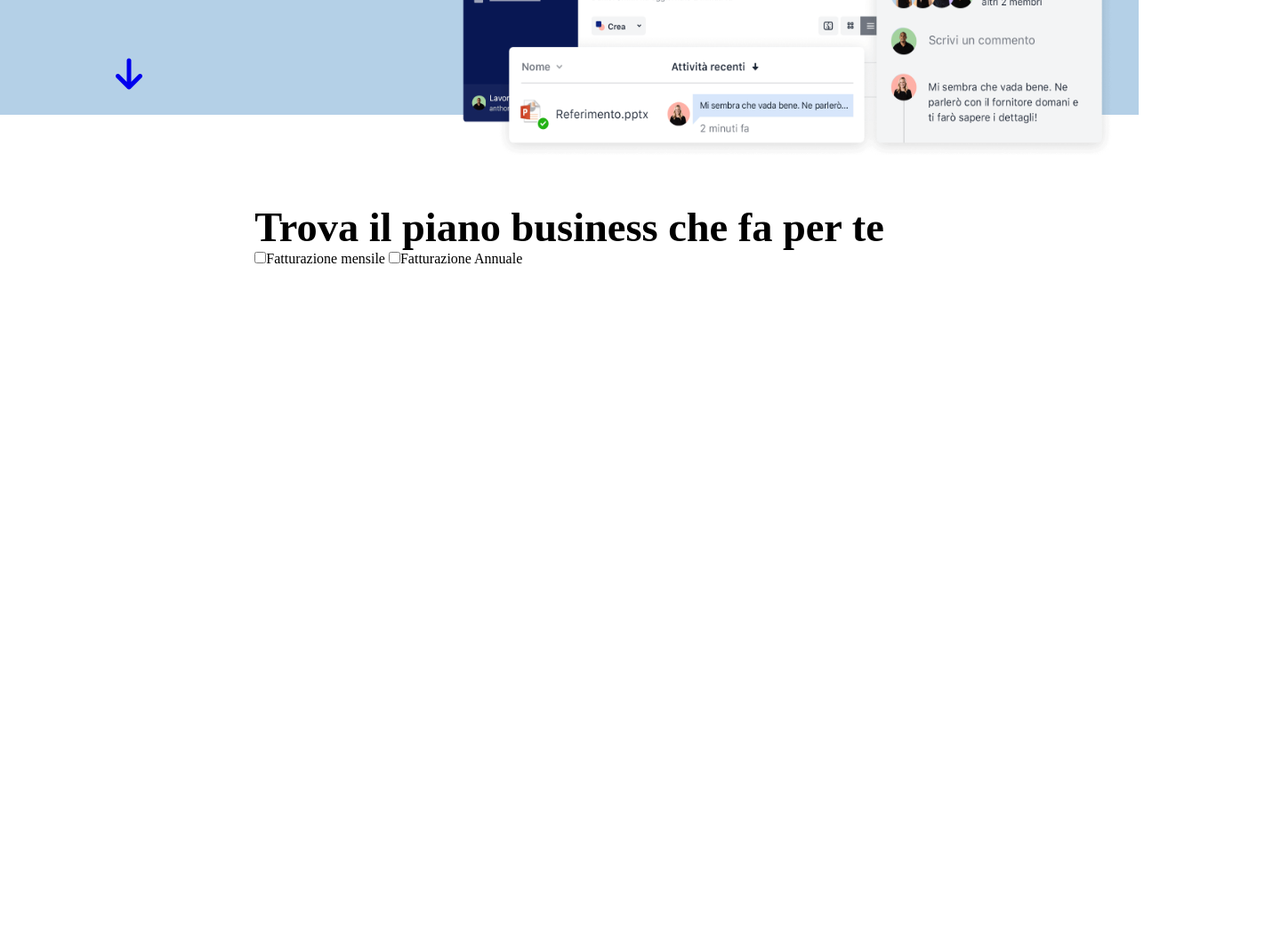
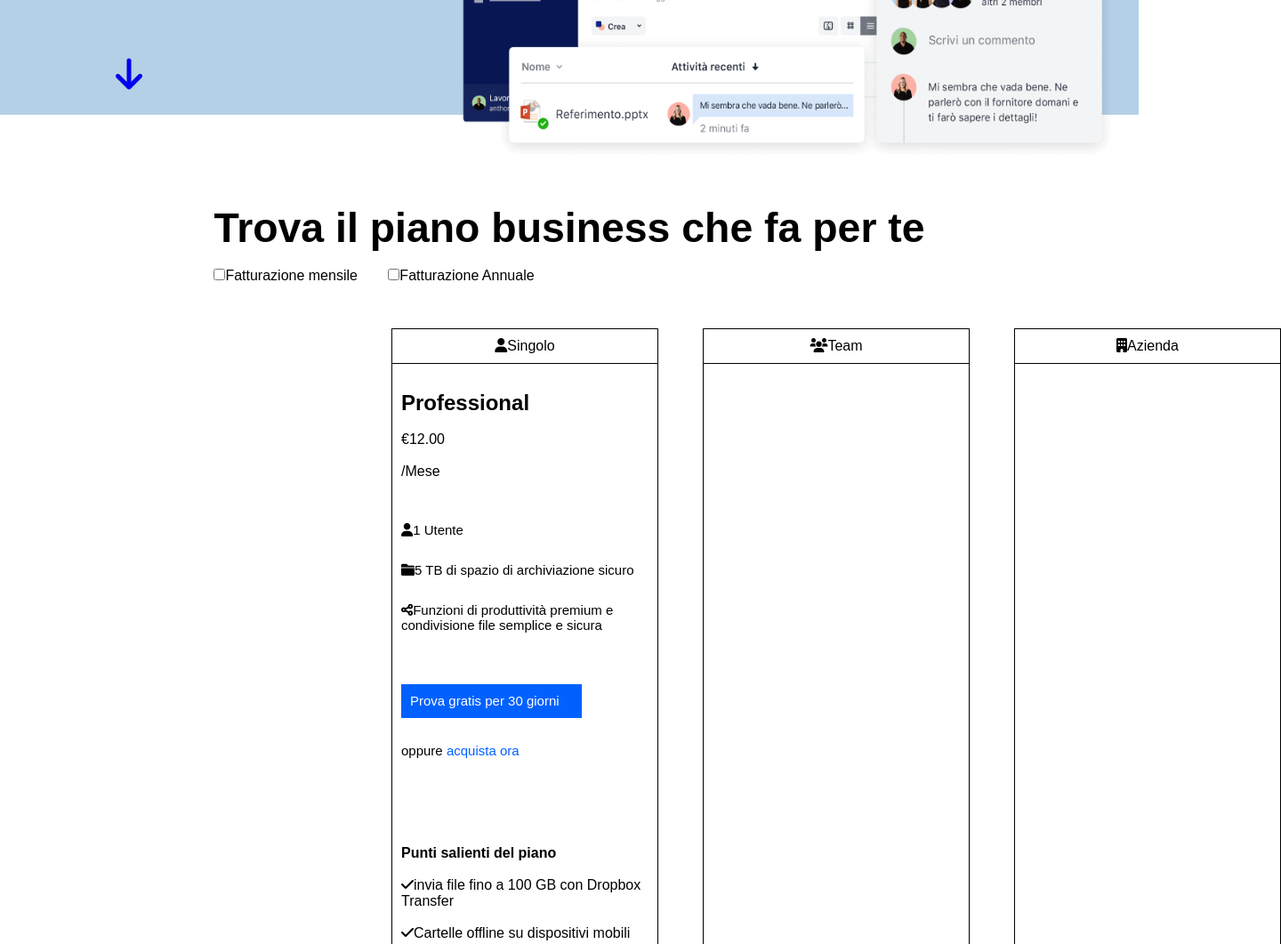
Before and after one commit to Lykanos94/htmlcss-dropbox, a plain HTML site: page index.html in a window 1280 px wide. Shown: the part 691-1752 px from the top of the page at 89% size, 1440 px wide, since content can reach past the window. Before the commit the page ends 991 px from the top, so only its background shows below. Drawn offline with Linux system fonts and the light colour scheme.

Commit message:
third-commit

```diff
--- a/index.html
+++ b/index.html
@@ -91,12 +91,91 @@
             <div class="second-section-container">
 
                 <h2 class="second-section-h2">Trova il piano business che fa per te</h2>
-
+                <br>
                 <span class="span-left"><input type="checkbox">Fatturazione mensile</span>
 
                 <span class="span-rigth"><input type="checkbox">Fatturazione Annuale</span>
 
             </div>
+<!-- seconda sezione container fine -->
+<!-- altro container sezione second -->
+            <div class="div-container">
+
+                    <div class="div-single">
+
+                        <div class="div-sotto-single">
+                            <span><i class="fa-sharp-duotone fa-solid fa-user"></i>Singolo</span>
+
+                        </div>
+
+                        <div class="div-sotto-sotto-single">
+
+                            <h2>Professional</h2>
+
+                            <br>
+
+                            <span>&euro;12.00</span>
+
+                            <br>
+
+                            <span>/Mese</span>
+
+                            <br>
+
+                            <span class="span-utente"><i class="fa-sharp-duotone fa-solid fa-user"></i>1 Utente</span>
+
+                            <br>
+
+                            <span class="span-5tb"><i class="fa-sharp-duotone fa-solid fa-folder"></i>5 TB di spazio di archiviazione sicuro</span>
+
+                            <br>
+
+                            <span class="span-funzioni"><i class="fa-sharp fa-solid fa-share-nodes"></i>Funzioni di produttività premium e condivisione file semplice e sicura</span>
+
+                            <br>
+
+                            <span class="span-prova-gratis"><a href="#">Prova gratis per 30 giorni</a></span>
+
+                            <br>
+
+                            <span class="span-oppure">oppure <a href="#">acquista ora</a></span>
+
+                            <br>
+
+                            <span class="punti-salienti">Punti salienti del piano</span>
+
+                            <br>
+
+                            <span class="span-check"><i class="fa-sharp-duotone fa-solid fa-check"></i>invia file fino a 100 GB con Dropbox Transfer</span>
+
+                            <br>
+
+                            <span class="span-check"><i class="fa-sharp-duotone fa-solid fa-check"></i>Cartelle offline su dispositivi mobili</span>
+
+                        </div>
+                    </div>
+
+                    <div class="div-team">
+
+                        <div class="div-sotto-team"><i class="fa-sharp-duotone fa-solid fa-users"></i>Team</div>
+
+                    </div>
+
+                    <div class="div-business">
+
+                        <div class="div-sotto-business"><i class="fa-sharp-duotone fa-solid fa-building"></i>Azienda</div>
+
+                    </div>
+
+                    <div class="div-team-2">
+
+                        <div class="div-sotto-team"><i class="fa-sharp-duotone fa-solid fa-users"></i>Team</div>
+
+                    </div>
+
+            </div>
+
+
 
         </section>
 
--- a/style.css
+++ b/style.css
@@ -5,6 +5,8 @@
     padding: 0;
 
     box-sizing: border-box;
+
+    font-family: Arial, Helvetica, sans-serif;
 
 }
 
@@ -150,7 +152,7 @@ header {
 
 }
 
-.fa-sharp-duotone {
+.fa-arrow-down {
 
     font-size: 40px;
 
@@ -189,7 +191,13 @@ header {
 
     justify-content: center;
 
+    align-items: center;
+
+    flex-wrap: wrap;
+
     margin-top: 100px;
+
+    padding-bottom: 500;
 
 }
 
@@ -198,3 +206,173 @@ header {
     font-size: 2.9rem;
 
 }
+
+.span-rigth {
+
+    margin-left: 30px;
+
+}
+/* seconda sezione container fine  */
+/* altro container sezione second */
+div.div-container {
+
+    display: flex;
+
+    flex-wrap: wrap;
+
+    margin-left: 600px;
+
+}
+
+.div-single, .div-team, .div-business {
+
+    align-self: center;
+
+    margin-top: 50px;
+
+    width: 300px;
+
+    height: 1000px;
+
+    border: 1px solid black;
+
+}
+
+.div-team-2 {
+
+    align-self: flex-end;
+
+    width: 1000px;
+
+    height: 300px;
+
+    margin-top: 50px;
+
+    border: 1px solid black;
+
+}
+
+.div-team {
+
+    margin-left: 50px;
+
+}
+
+.div-business {
+
+    margin-left: 50px;
+
+}
+
+.div-sotto-single {
+
+    text-align: center;
+
+    padding: 10px;
+
+    border-bottom: 1px solid black;
+
+}
+
+.div-sotto-team {
+
+    text-align: center;
+
+    padding: 10px;
+
+    border-bottom: 1px solid black;
+
+}
+
+.div-sotto-business {
+
+    text-align: center;
+
+    padding: 10px;
+
+    border-bottom: 1px solid black;
+
+}
+
+.div-sotto-sotto-single {
+
+    display: flex;
+
+    flex-direction: column;
+
+    flex-wrap: wrap;
+
+    margin-left: 10px;
+
+    margin-top: 30px;
+
+}
+
+.span-utente {
+
+margin-top: 30px;
+
+font-size: 15px;
+
+}
+
+.span-5tb {
+
+    margin-top: 10px;
+
+    font-size: 15px;
+
+}
+
+.span-funzioni {
+
+    margin-top: 10px;
+
+    font-size: 15px;
+
+}
+
+.span-prova-gratis {
+
+    background-color: #0061FF;
+
+    margin-top: 40px;
+
+    padding: 10px;
+
+    margin-right: 85px;
+}
+
+.span-prova-gratis a {
+
+    text-decoration: none;
+
+    color: white;
+
+    font-size: 15px;
+
+}
+
+.span-oppure {
+
+    margin-top: 10px;
+
+    font-size: 15px;
+
+}
+
+.span-oppure a {
+
+    text-decoration: none;
+
+    color: #0061FF;
+
+}
+
+.punti-salienti {
+
+    margin-top: 80px;
+
+    font-weight: bold;
+
+}
```
